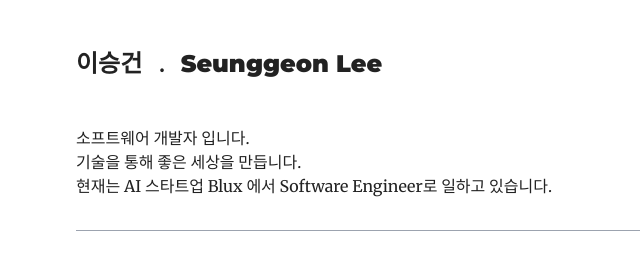
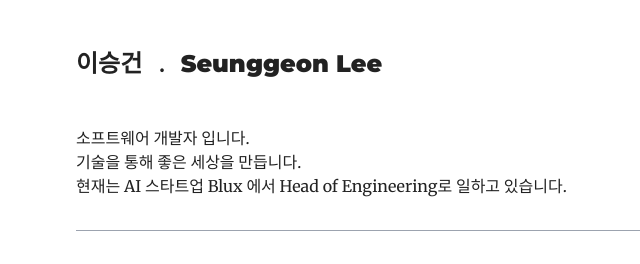
Before and after one commit to geongun20/blog, a Next.js app: page / in a window 1280 px wide. Shown: the top 264 px of the page, without its empty margins (248-888 px from the left). Built offline with nearby package versions, Linux system fonts and the light colour scheme; no server answers.

Commit message:
chore: edit head

```diff
--- a/app/page.tsx
+++ b/app/page.tsx
@@ -25,7 +25,9 @@ export default async function Home() {
       <div className="w-full border-b-[1px] border-gray-400 pb-8">
         <p>소프트웨어 개발자 입니다.</p>
         <p>기술을 통해 좋은 세상을 만듭니다.</p>
-        <p>현재는 AI 스타트업 Blux 에서 Software Engineer로 일하고 있습니다.</p>
+        <p>
+          현재는 AI 스타트업 Blux 에서 Head of Engineering로 일하고 있습니다.
+        </p>
       </div>
       <div className="flex flex-col gap-y-8 pt-6">
         <Link
```
